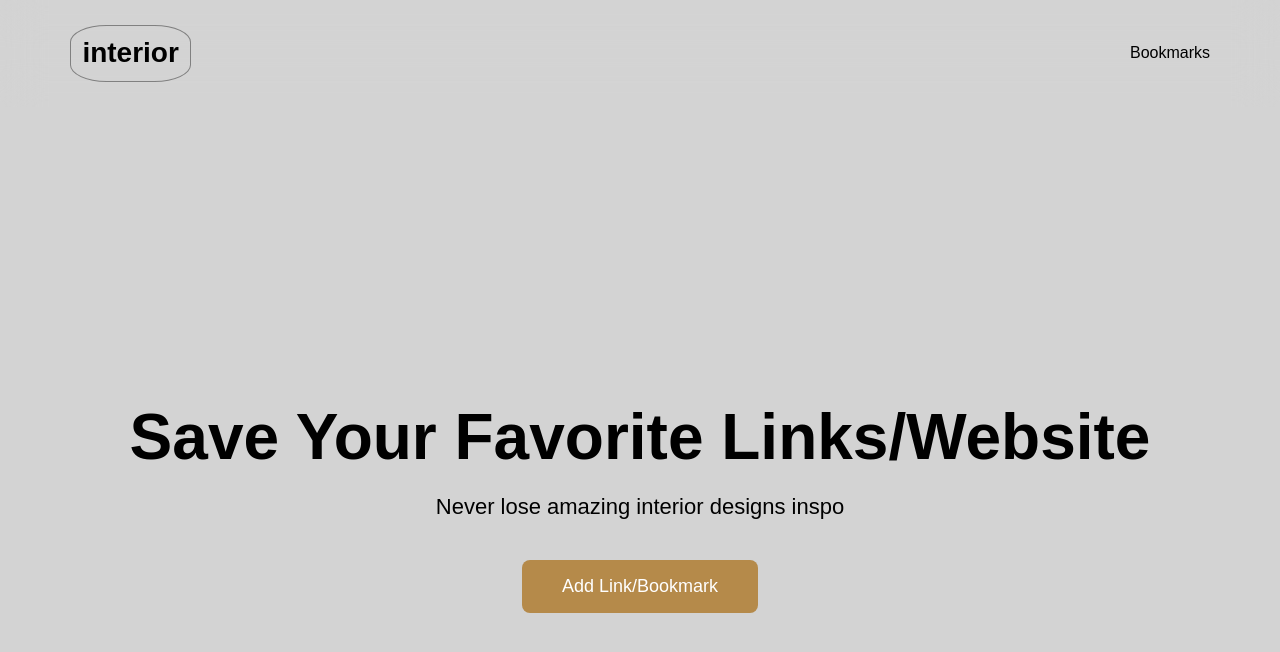
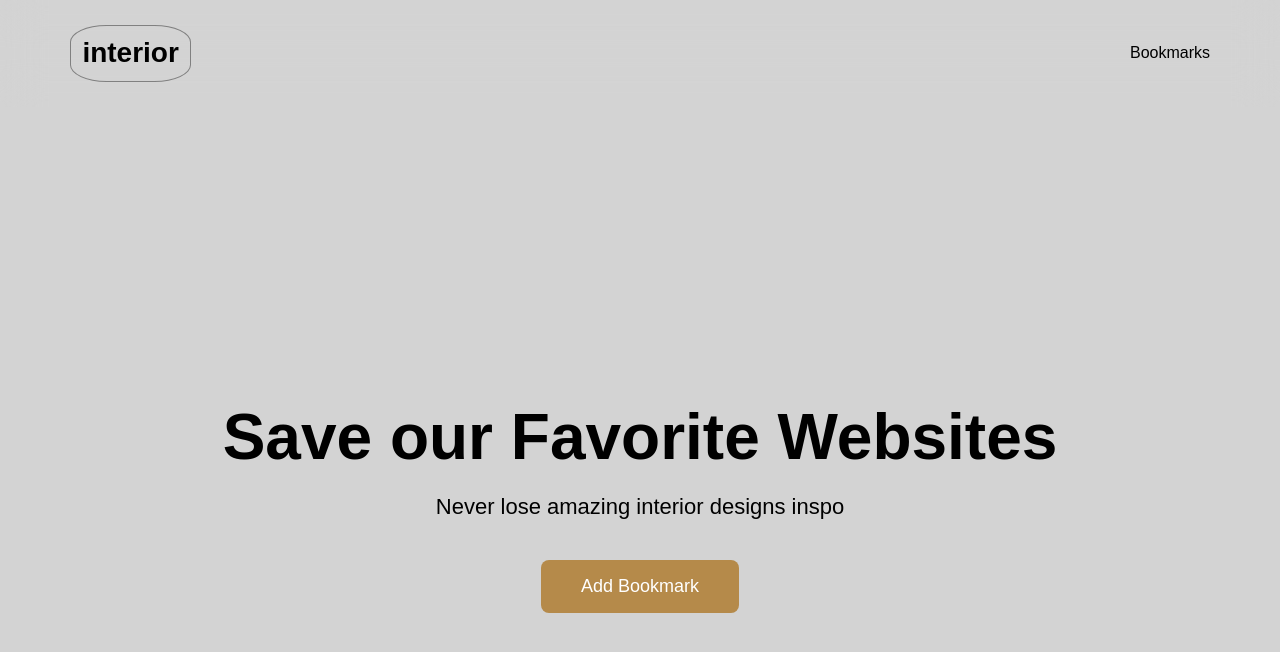
Before and after one commit to Lutricia-The-Coder/InteriorDesigns, a React (Vite) app: page / in a window 1280 px wide. Shown: the top 652 px of the page. Built offline with nearby package versions, Linux system fonts and the light colour scheme.

Commit message:
remove overlay

```diff
--- a/src/components/Hero.tsx
+++ b/src/components/Hero.tsx
@@ -27,7 +27,7 @@ export default function Hero({ onAdd,search,setSearch,onBookmarks,onHome}: Props
             <div className="overlay">
 
                 <h1>
-                    Save Your Favorite Links/Website
+                    Save our Favorite Websites
                 </h1>
 
                 <p>
@@ -35,7 +35,7 @@ export default function Hero({ onAdd,search,setSearch,onBookmarks,onHome}: Props
                     </p>
 
                 <button onClick={onAdd}>
-                    Add Link/Bookmark
+                    Add Bookmark
                 </button>
 
             </div>
--- a/src/components/LinkCard.tsx
+++ b/src/components/LinkCard.tsx
@@ -13,7 +13,7 @@ type Props = {
   onEdit: (link: LinkItem) => void;
 };
 
-export default function Footer({
+export default function LinkCard({
   link,
   onDelete,
   onEdit,
@@ -40,7 +40,6 @@ export default function Footer({
       </div>
 
       <div className="actions">
-
         <button onClick={() => onEdit(link)}>
           <FaEdit />
         </button>
@@ -56,7 +55,6 @@ export default function Footer({
         >
           <FaTrash />
         </button>
-
       </div>
     </div>
   );
--- a/src/index.css
+++ b/src/index.css
@@ -425,7 +425,7 @@ padding:20px;
 }
 }
 /*tablet*/
-@media (max-width:900px){
+@media (max-width:1024px){
 .navbar{
     padding:20px;
 }
@@ -436,6 +436,8 @@ padding:20px;
     font-size:48px;
 }
 }
+
+/*desktop*/
 @media (max-width:1200px){
 
 .overlay h1{
```
